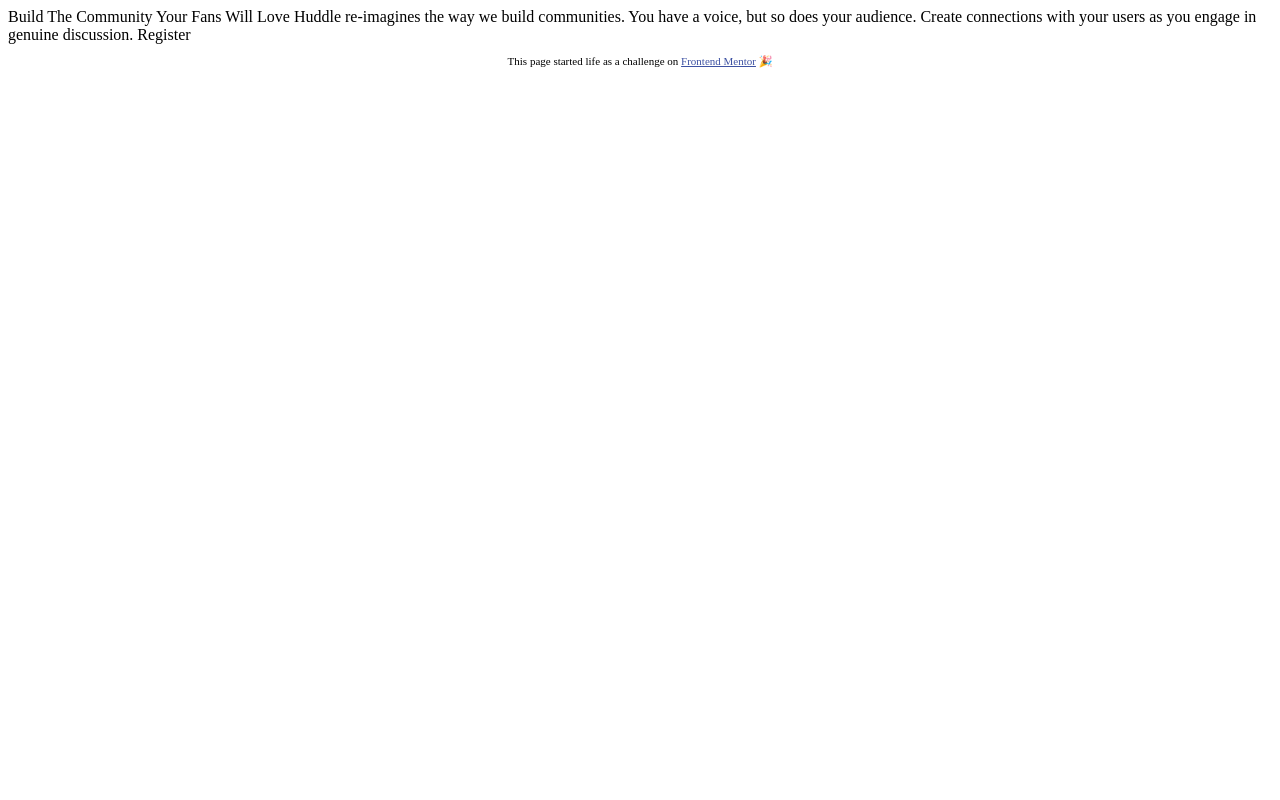
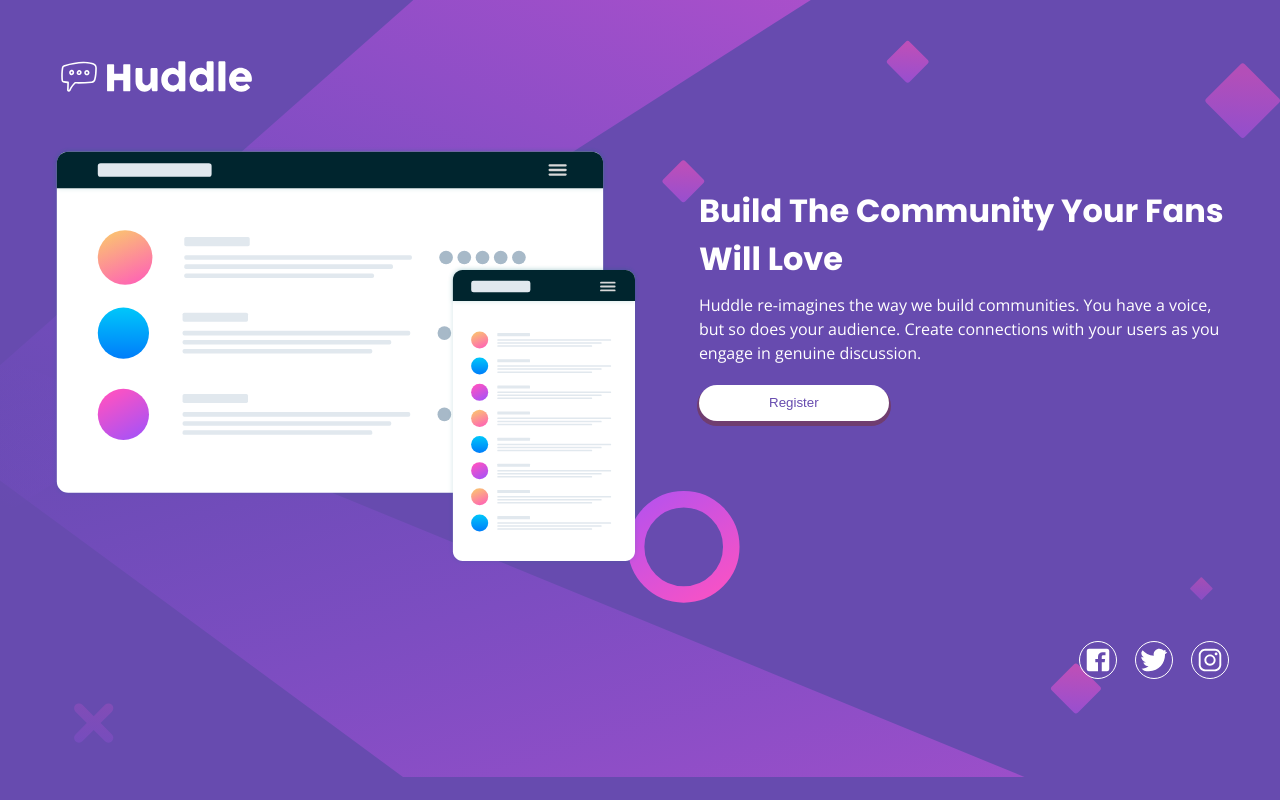
Before and after one commit to Aquelehomem/Huddle-landing-page-with-single-introductory-section, a plain HTML site: page index.html in a window 1280 px wide. Drawn offline with nearby package versions, Linux system fonts and the light colour scheme.

Commit message:
all done

```diff
--- /dev/null
+++ b/abstracts/_variables.scss
@@ -0,0 +1,11 @@
+//colors
+//primary
+$violet: hsl(257, 40%, 49%);
+
+//typhography
+
+//headings
+$poppins:'poppins';
+
+//body
+$opensans:'Open sans';
--- /dev/null
+++ b/base/_reset.scss
@@ -0,0 +1,16 @@
+*{
+    padding:0;
+    margin:0;
+    list-style-type:none;
+    text-decoration:none;
+    border-style:none;
+}
+html,body{
+    height:100%;
+    width:100%;
+    font-size: 100%;
+}
+.wrapper{
+    margin:0 auto;
+    max-width:1440px;
+}
--- /dev/null
+++ b/base/_typography.scss
@@ -0,0 +1,19 @@
+// headings-poppins
+@import url('https://fonts.googleapis.com/css?family=Poppins:400,700&display=swap');
+
+//body-Open sans
+@import url('https://fonts.googleapis.com/css?family=Open+Sans&display=swap');
+body{
+    color:white;
+}
+h1{
+    font-family:$poppins;
+    font-weight: 550;
+}
+p{
+    font-family:$opensans;
+    font-size:1.2em;
+    @media screen and (min-width:1000px) {
+        font-size:1em;
+    }
+}
--- /dev/null
+++ b/components/_button.scss
@@ -0,0 +1,6 @@
+button{
+    border-radius:30px;
+    box-shadow: 0px 3px 0px 2px rgb(112, 61, 112);
+    color:$violet;
+    background:white;
+}
--- a/index.html
+++ b/index.html
@@ -5,28 +5,31 @@
   <meta name="viewport" content="width=device-width, initial-scale=1.0"> <!-- displays site properly based on user's device -->
 
   <link rel="icon" type="image/png" sizes="32x32" href="./images/favicon-32x32.png">
-
+  <link rel="stylesheet" href="main.css">
   <title>Frontend Mentor | Huddle landing page with single introductory section</title>
 
-  <!-- Feel free to remove these styles or customise in your own stylesheet 👍 -->
-  <style>
-    .attribution { font-size: 11px; text-align: center; }
-    .attribution a { color: hsl(228, 45%, 44%); }
   </style>
 </head>
 <body>
+  <div class="wrapper">
+  <div>
+    <img src="images/logo.svg" alt="logo">
+    <img src="images/illustration-mockups.svg" alt="illustration-mockups">
+    </div>
+  <div>
+    <h1>Build The Community Your Fans Will Love</h1>
 
-  Build The Community Your Fans Will Love
+  <p>Huddle re-imagines the way we build communities. You have a voice, but so does your audience.
+  Create connections with your users as you engage in genuine discussion.
+  </p>
 
-  Huddle re-imagines the way we build communities. You have a voice, but so does your audience.
-  Create connections with your users as you engage in genuine discussion.
-
-  Register
-
-  <footer>
-    <p class="attribution">
-      This page started life as a challenge on <a href="https://www.frontendmentor.io?ref=challenge" target="_blank">Frontend Mentor</a> 🎉
-    </p>
-  </footer>
+  <button>Register</button>
+  </div>
+<div>
+  <img src="images/facebook.svg" alt="facebook">
+  <img src="images/twitter.svg" alt="twitter">
+  <img src="images/instagram.svg" alt="instagram">
+</div>
+</div>
 </body>
 </html>
--- /dev/null
+++ b/layout/_section.scss
@@ -0,0 +1,103 @@
+body{
+    display:flex;
+    flex-direction:space-between;
+    flex-wrap:wrap;
+    background-color:$violet;
+    background-image: url('images/bg-mobile.svg');
+    background-repeat:no-repeat;
+    background-size:100%;
+    @media screen and (min-width:1000px) {
+        background-image:url('images/bg-desktop.svg');
+    }
+    .wrapper{
+        display:flex;
+        flex-direction:space-between;
+        flex-wrap:wrap;
+        padding:10%;
+        @media screen and (min-width:1000px) {
+            padding:4%;
+        }
+        div:nth-of-type(1) {
+            margin:0 0 60px 0;
+            @media screen and (min-width:1000px) {
+                width:50%;
+                margin: 0 0 0 0;
+                align-self:flex-start;
+            }
+            img:nth-of-type(1) {
+                margin:0 0 80px 0;
+                width:35%;
+                max-width:230px;
+                @media screen and (min-width:1000px) {
+                    margin:0 0 40px 0;
+                }
+            }
+            img:nth-of-type(2) {
+               width:100%;
+            }
+        }
+        div:nth-of-type(2) {
+            text-align:center;
+            line-height:1.5;
+            margin:0 0 60px 0;
+            @media screen and (min-width:1000px) {
+                width:45%;
+                text-align:left;
+                padding:3% 0 0 5%;
+                margin:0 0 0 0;
+                align-self:flex-start;
+            }
+            h1{
+                margin:0 0 20px 0;
+                @media screen and (min-width:1000px) {
+                    margin:100px 0 10px 0;
+                }
+            }
+            p{
+                margin:0 0 20px 0;
+            }
+            button{
+                display:block;
+                margin:0 auto;
+                width:55%;
+                max-width:400px;
+                height:2.7em;
+                @media screen and (min-width:1000px) {
+                    margin:0 auto 0 0;
+                    width:190px;
+                }
+            }
+        }
+        div:nth-of-type(3) {
+            margin:0 auto;
+            display:flex;
+            flex-direction:space-between;
+            width:150px;
+            @media screen and (min-width:1000px) {
+                margin:0 0 0 auto;
+            }
+            img{
+                width:30px;
+                border-style:solid;
+                border-color:black;
+                border-width:1px;
+                border-radius:50%;
+                filter:invert(100%);
+                padding:3px;
+                @media screen and (min-width:1000px) {
+                    border-radius:40px;
+                    align-self: flex-start;
+                }
+            }
+            img:nth-of-type(1) {
+                margin:0 auto 0 0px;
+            }
+            img:nth-of-type(2) {
+                margin:0 auto 0 auto;
+            }
+            img:nth-of-type(3) {
+                margin:0 0 0 auto;
+            }
+        }
+    }
+}
--- /dev/null
+++ b/main.scss
@@ -0,0 +1,5 @@
+@import "base/reset";
+@import "abstracts/variables";
+@import "base/typography";
+@import "components/button";
+@import "layout/section";
```
Also changed, not shown: images/facebook.svg (added), images/instagram.svg (added), images/twitter.svg (added), main.css (added), 1 other file.
